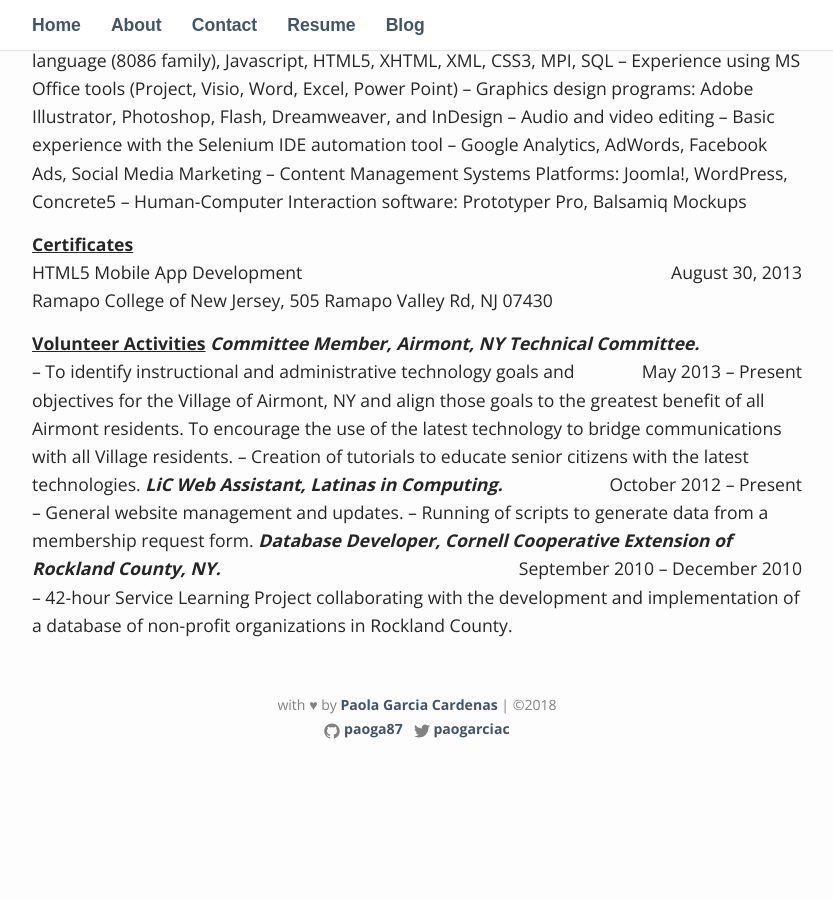
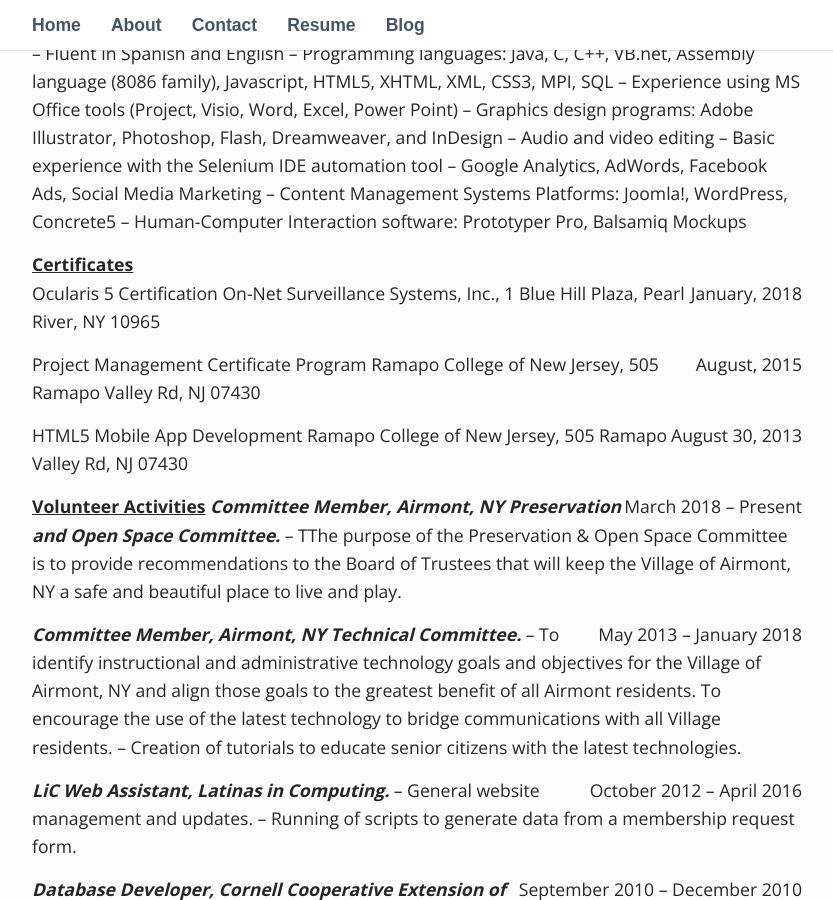
Before and after one commit to paoga87/jekyllsite, a Jekyll site: the page built from _pages/03_resume.md, in a window 1280 px wide and 900 px high, scrolled down 2566 px. Shown: the whole window, without its empty margins (223-1056 px from the left). Built offline with Jekyll 4.4.1, drawn with Linux system fonts in a browser that asks for light colours; some web fonts are replaced; before the commit the page ends 3382 px from its top, so only the background shows below that; some of the changed text lies outside the part shown.

Commit message:
resume.md tuneup

```diff
--- a/_pages/03_resume.md
+++ b/_pages/03_resume.md
@@ -21,45 +21,50 @@
 
 **<u>Professional Experience</u>**<br>
 
+<span style="float: right;">January 2015 – Present</span>
 _**Computer Studies Adjunct Instructor, Rockland Community College.**_
-<span style="float: right;">January 2015 – Present</span><br>
 -- Teaching undergraduate students in the field of computer studies
 -- Syllabus and course planning and development for online, on-site and hybrid courses using LM Systems, and ensuring that the syllabus meets department standards
 -- Planning and creating lectures, assignments and quizzes
 -- Staying updated on innovations and any changes related to the computer studies field<br>
+
+<span style="float: right;">January 2016 – August 2016.</span>
 _**Webmaster, Datadog, Inc.**_
-<span style="float: right;">January 2016 – August 2016.</span><br>
 -- Maintained and optimized the performance of Datadog’s public-facing web properties
 -- Analyzed web traffic to identify hot spots and enhancement opportunities
 -- Configured and continuously updated Datadog’s web servers, CDN, and other website infrastructure
 -- Audited and assessed on-page SEO configuration
 -- Experimented with and optimized on-page elements and site navigation<br>
+
+<span style="float: right;">December 2014 – January 2016.</span>
 _**Web/Social Interactive Developer, RNN News, LLC.**_
-<span style="float: right;">December 2014 – January 2016.</span><br>
 -- Perform development, documentation and testing for website/interactive/digital projects
 -- Proactively assist in identifying and recommending new development initiatives
 -- Ensure all completed work has been thoroughly tested and follows best practices (security, performance, SEO, responsive design, etc.)
 -- Maintain acceptable uptime/performance levels for website (proactive and reactive)
 -- Communicate project status for both technical and non-technical audiences<br>
+
+<span style="float: right;">May 2014 – November 2014.</span>
 _**Developer, LiveTechnology Holdings, Inc.**_
-<span style="float: right;">May 2014 – November 2014.</span><br>
 -- Designed, developed, documented, analyzed, created, tested and/or modified computer systems or programs, including prototypes, based on and related to user or system design specifications, and/or such other duties as the company may assign from time to time
 -- Programmed design layouts and creative assets into LivePlatform, using LiveObject and LiveExplorer<br>
-_**Webmaster,
-Centro Educativo Prof. Saúl Cárdenas Cubillo. Costa Rica.**_
-<span style="float: right;">January 2011 – Present</span><br>
+
+<span style="float: right;">January 2011 – Present</span>
+_**Webmaster, Centro Educativo Prof. Saúl Cárdenas Cubillo. Costa Rica.**_
 -- In charged of requesting an educational Second Level Domain name (ed.cr) in Costa Rica
 -- Administration of their domain, hosting, SQL databases including backups, and emailing system
 -- Coordination and management of the school’s website content including all related Social Media sites
 -- Proactive SEO analysis and technical recommendations for improvement of the school website and other social media outlets<br>
+
+<span style="float: right;">January 2013 – May 2014</span>
 _**Web Operations &amp; New Media Coordinator, Madoro USA, Inc.**_
-<span style="float: right;">January 2013 – May 2014</span><br>
 -- Managed the company’s domains, including web design and content organization, as well as reviewed and maintained website back-up and data archiving activities
 -- Promoted Bel Frantoio’s brand development, web site traffic growth, website UI and advertising revenue as part of an ongoing eCommerce project
 -- Partnered with company’s professionals to create, develop and manage content
 -- Maintained a proactive approach and abreast of all software and technical upgrades as needed<br>
+
+<span style="float: right;">January 2012 – January 2013</span>
 _**Web Developer/Designer &amp; Digital Marketing, North Shore Advisory, Inc.**_
-<span style="float: right;">January 2012 – January 2013</span><br>
 -- Designed, developed, and implemented web architectures for the company’s site
 -- Played the main role in the migration of all of the domains and the web sites hosting
 -- Laid out and executed online projects, updating and revisiting existing online assets, and created a new site with CMS technology.
@@ -68,8 +73,9 @@
 -- Implemented a PC-Cluster in a 25-PC Lab using a Bootable Cluster CD (BCCD)
 -- Developing of an application in C programming language for visualization of large amount of data
 -- Linux scripting, programmed in parallel using Messaging Passing Interface (MPI)<br>
+
+<span style="float: right;">May 2011 – June 2012</span>
 _**Data Visualization Intern for Blue Waters Project, Shodor**_
-<span style="float: right;">May 2011 – June 2012</span><br>
 -- Implemented a PC-Cluster in a 25-PC Lab using a Bootable Cluster CD (BCCD)
 -- Developing of an application in C programming language for visualization of large amount of data
 -- Linux scripting, programmed in parallel using Messaging Passing Interface (MPI)<br>
@@ -99,19 +105,33 @@
 -- Human-Computer Interaction software: Prototyper Pro, Balsamiq Mockups
 
 **<u>Certificates</u>**<br>
+<span style="float: right;">January, 2018</span>
+Ocularis 5 Certification
+On-Net Surveillance Systems, Inc., 1 Blue Hill Plaza, Pearl River, NY 10965
+
+<span style="float: right;">August, 2015</span>
+Project Management Certificate Program
+Ramapo College of New Jersey, 505 Ramapo Valley Rd, NJ 07430
+
+<span style="float: right;">August 30, 2013</span>
 HTML5 Mobile App Development
-<span style="float: right;">August 30, 2013</span><br>
 Ramapo College of New Jersey, 505 Ramapo Valley Rd, NJ 07430
 
 **<u>Volunteer Activities</u>**
+<span style="float: right;">March 2018 – Present</span>
+_**Committee Member, Airmont, NY Preservation and Open Space Committee.**_
+-- TThe purpose of the Preservation & Open Space Committee is to provide recommendations to the Board of Trustees that will keep the Village of Airmont, NY a safe and beautiful place to live and play.
+
+<span style="float: right;">May 2013 – January 2018</span>
 _**Committee Member, Airmont, NY Technical Committee.**_
-<span style="float: right;">May 2013 – Present</span><br>
 -- To identify instructional and administrative technology goals and objectives for the Village of Airmont, NY and align those goals to the greatest benefit of all Airmont residents. To encourage the use of the latest technology to bridge communications with all Village residents.
 -- Creation of tutorials to educate senior citizens with the latest technologies.
+
+<span style="float: right;">October 2012 – April 2016</span>
 _**LiC Web Assistant, Latinas in Computing.**_
-<span style="float: right;">October 2012 – Present</span><br>
 -- General website management and updates.
 -- Running of scripts to generate data from a membership request form.
+
+<span style="float: right;">September 2010 – December 2010</span>
 _**Database Developer, Cornell Cooperative Extension of Rockland County, NY.**_
-<span style="float: right;">September 2010 – December 2010</span><br>
 -- 42-hour Service Learning Project collaborating with the development and implementation of a database of non-profit organizations in Rockland County.
```
